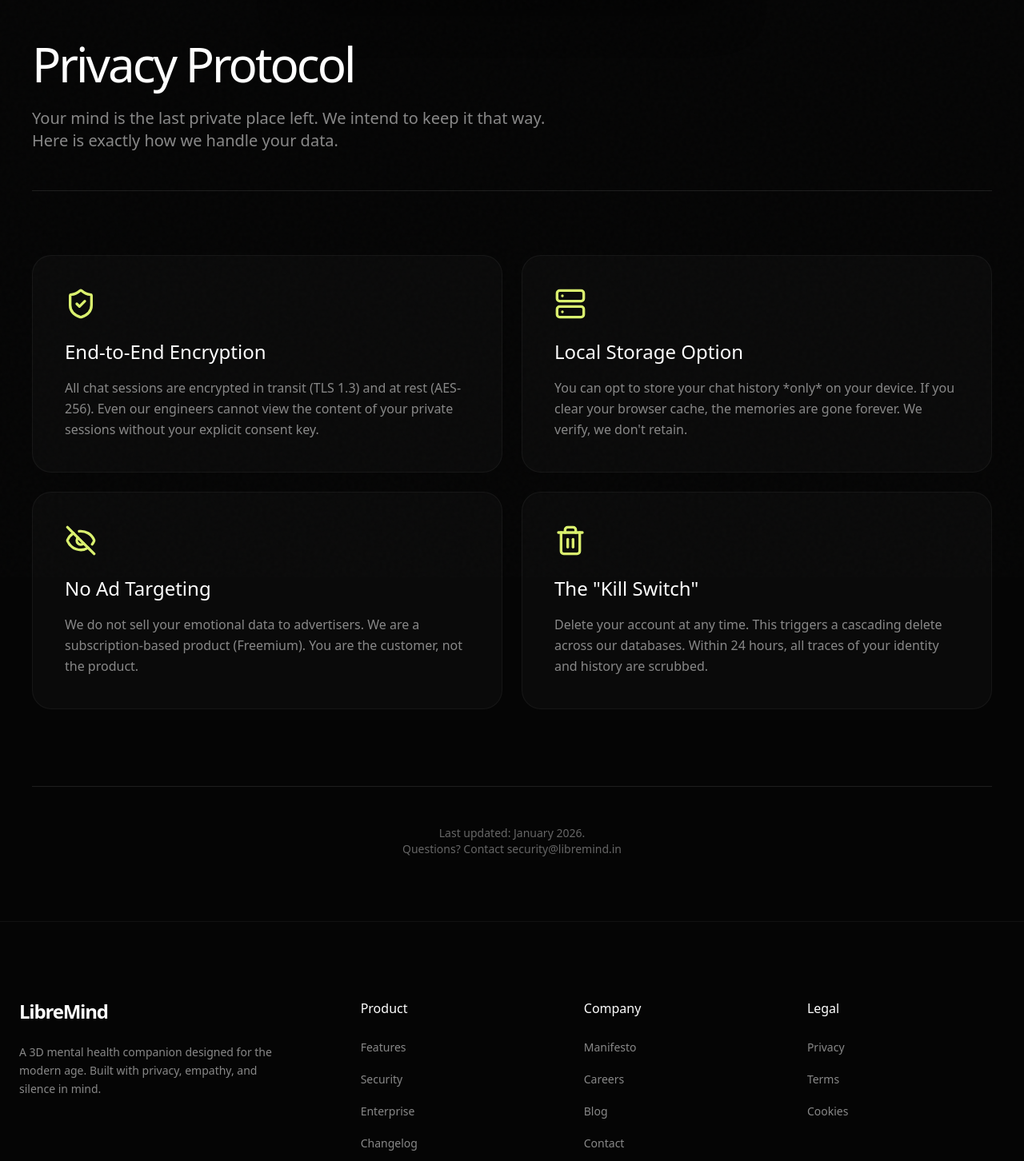
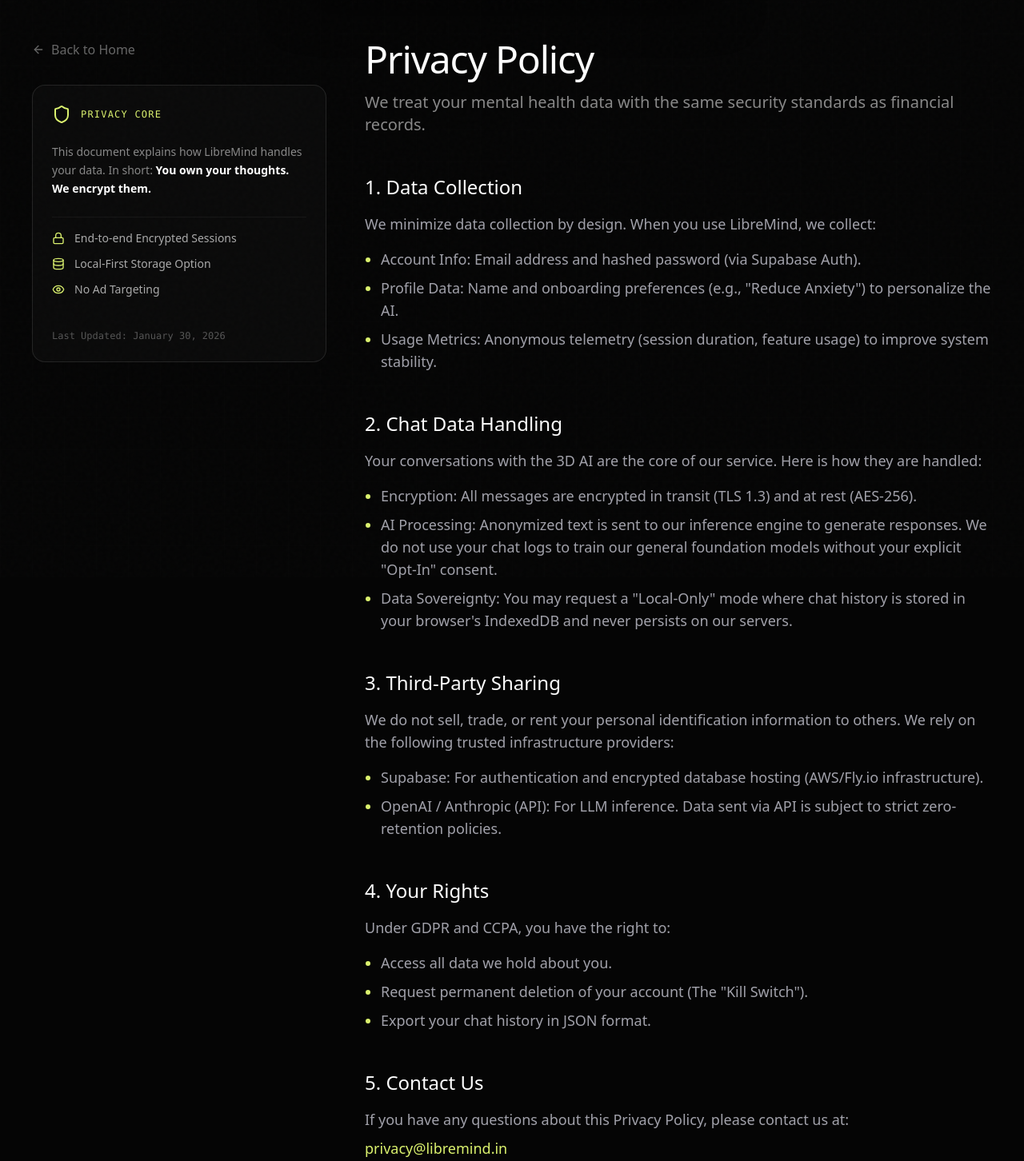
Before and after one commit to Partho-Mal/LibreMind, a Next.js app in the folder frontend/: page /privacy in a window 1280 px wide. Shown: the part 78-1530 px from the top of the page at 80% size. Built offline with nearby package versions, Linux system fonts and the light colour scheme.

Commit message:
added footer

```diff
--- a/frontend/app/(site)/privacy/page.tsx
+++ b/frontend/app/(site)/privacy/page.tsx
@@ -1,75 +1,130 @@
 // frontend/app/(site)/privacy/page.tsx
+import Link from "next/link";
+import { ArrowLeft, Shield, Lock, Eye, Database } from "lucide-react";
 
-import { ShieldCheck, Server, Trash2, EyeOff } from "lucide-react";
-
-export default function PrivacyPage() {
+export default function PrivacyPolicyPage() {
   return (
     <div className="min-h-screen bg-[#050505] pt-32 pb-20 px-6">
 
-      {/* 1. Header */}
-      <div className="max-w-[1200px] mx-auto mb-20 border-b border-white/10 pb-12">
-        <h1 className="text-5xl md:text-6xl font-medium text-white tracking-tighter mb-6">
-          Privacy Protocol
-        </h1>
-        <p className="text-xl text-[#888] max-w-2xl">
-          Your mind is the last private place left. We intend to keep it that way.
-          Here is exactly how we handle your data.
+      {/* Background Grid */}
+      <div className="absolute inset-0 pointer-events-none opacity-[0.03]"
+           style={{ backgroundImage: 'linear-gradient(#333 1px, transparent 1px), linear-gradient(90deg, #333 1px, transparent 1px)', backgroundSize: '40px 40px' }}
+      />
+
+      <div className="relative z-10 max-w-[1200px] mx-auto grid grid-cols-1 lg:grid-cols-12 gap-12">
+
+        {/* LEFT: Navigation & Summary */}
+        <div className="lg:col-span-4 lg:sticky lg:top-32 h-fit">
+          <Link href="/" className="inline-flex items-center gap-2 text-[#666] hover:text-white mb-8 transition-colors">
+            <ArrowLeft size={16} /> Back to Home
+          </Link>
+
+          <div className="rounded-2xl border border-white/10 bg-[#0A0A0A] p-6 space-y-6">
+             <div className="flex items-center gap-3 text-[#dbf26e]">
+               <Shield size={24} />
+               <span className="font-mono text-xs uppercase tracking-widest">Privacy Core</span>
+             </div>
+             <p className="text-sm text-[#888] leading-relaxed">
+               This document explains how LibreMind handles your data. In short:
+               <strong className="text-white"> You own your thoughts. We encrypt them.</strong>
+             </p>
+
+             <div className="space-y-3 pt-4 border-t border-white/5">
+                <SummaryItem icon={Lock} text="End-to-end Encrypted Sessions" />
+                <SummaryItem icon={Database} text="Local-First Storage Option" />
+                <SummaryItem icon={Eye} text="No Ad Targeting" />
+             </div>
+
+             <div className="pt-4 text-xs text-[#555] font-mono">
+               Last Updated: January 30, 2026
+             </div>
+          </div>
+        </div>
+
+        {/* RIGHT: Legal Text */}
+        <div className="lg:col-span-8">
+          <div className="mb-12">
+            <h1 className="text-4xl md:text-5xl font-medium text-white mb-4 tracking-tight">Privacy Policy</h1>
+            <p className="text-xl text-[#888]">
+              We treat your mental health data with the same security standards as financial records.
             </p>
           </div>
 
-      {/* 2. Security Cards */}
-      <div className="max-w-[1200px] mx-auto grid grid-cols-1 md:grid-cols-2 gap-6 mb-24">
+          <div className="space-y-12 text-[#A1A1AA] leading-relaxed">
 
-        {/* Card 1 */}
-        <div className="p-10 rounded-3xl bg-[#0A0A0A] border border-white/5">
-          <ShieldCheck className="text-[#dbf26e] h-10 w-10 mb-6" />
-          <h3 className="text-2xl text-white font-medium mb-4">End-to-End Encryption</h3>
-          <p className="text-[#888] leading-relaxed">
-            All chat sessions are encrypted in transit (TLS 1.3) and at rest (AES-256).
-            Even our engineers cannot view the content of your private sessions without your explicit consent key.
+            <Section title="1. Data Collection">
+              <p>
+                We minimize data collection by design. When you use LibreMind, we collect:
               </p>
-        </div>
+              <ul className="list-disc pl-5 mt-4 space-y-2 marker:text-[#dbf26e]">
+                <li><strong>Account Info:</strong> Email address and hashed password (via Supabase Auth).</li>
+                <li><strong>Profile Data:</strong> Name and onboarding preferences (e.g., "Reduce Anxiety") to personalize the AI.</li>
+                <li><strong>Usage Metrics:</strong> Anonymous telemetry (session duration, feature usage) to improve system stability.</li>
+              </ul>
+            </Section>
 
-        {/* Card 2 */}
-        <div className="p-10 rounded-3xl bg-[#0A0A0A] border border-white/5">
-          <Server className="text-[#dbf26e] h-10 w-10 mb-6" />
-          <h3 className="text-2xl text-white font-medium mb-4">Local Storage Option</h3>
-          <p className="text-[#888] leading-relaxed">
-            You can opt to store your chat history *only* on your device.
-            If you clear your browser cache, the memories are gone forever. We verify, we don't retain.
+            <Section title="2. Chat Data Handling">
+              <p>
+                Your conversations with the 3D AI are the core of our service. Here is how they are handled:
               </p>
-        </div>
+              <ul className="list-disc pl-5 mt-4 space-y-2 marker:text-[#dbf26e]">
+                <li><strong>Encryption:</strong> All messages are encrypted in transit (TLS 1.3) and at rest (AES-256).</li>
+                <li><strong>AI Processing:</strong> Anonymized text is sent to our inference engine to generate responses. We do <strong>not</strong> use your chat logs to train our general foundation models without your explicit "Opt-In" consent.</li>
+                <li><strong>Data Sovereignty:</strong> You may request a "Local-Only" mode where chat history is stored in your browser's IndexedDB and never persists on our servers.</li>
+              </ul>
+            </Section>
 
-        {/* Card 3 */}
-        <div className="p-10 rounded-3xl bg-[#0A0A0A] border border-white/5">
-          <EyeOff className="text-[#dbf26e] h-10 w-10 mb-6" />
-          <h3 className="text-2xl text-white font-medium mb-4">No Ad Targeting</h3>
-          <p className="text-[#888] leading-relaxed">
-            We do not sell your emotional data to advertisers.
-            We are a subscription-based product (Freemium). You are the customer, not the product.
+            <Section title="3. Third-Party Sharing">
+              <p>
+                We do <strong>not</strong> sell, trade, or rent your personal identification information to others. We rely on the following trusted infrastructure providers:
               </p>
-        </div>
+              <ul className="list-disc pl-5 mt-4 space-y-2 marker:text-[#dbf26e]">
+                <li><strong>Supabase:</strong> For authentication and encrypted database hosting (AWS/Fly.io infrastructure).</li>
+                <li><strong>OpenAI / Anthropic (API):</strong> For LLM inference. Data sent via API is subject to strict zero-retention policies.</li>
+              </ul>
+            </Section>
 
-        {/* Card 4 */}
-        <div className="p-10 rounded-3xl bg-[#0A0A0A] border border-white/5">
-          <Trash2 className="text-[#dbf26e] h-10 w-10 mb-6" />
-          <h3 className="text-2xl text-white font-medium mb-4">The "Kill Switch"</h3>
-          <p className="text-[#888] leading-relaxed">
-            Delete your account at any time. This triggers a cascading delete across our databases.
-            Within 24 hours, all traces of your identity and history are scrubbed.
+            <Section title="4. Your Rights">
+              <p>
+                Under GDPR and CCPA, you have the right to:
               </p>
-        </div>
+              <ul className="list-disc pl-5 mt-4 space-y-2 marker:text-[#dbf26e]">
+                <li>Access all data we hold about you.</li>
+                <li>Request permanent deletion of your account (The "Kill Switch").</li>
+                <li>Export your chat history in JSON format.</li>
+              </ul>
+            </Section>
+
+            <Section title="5. Contact Us">
+              <p>
+                If you have any questions about this Privacy Policy, please contact us at:
+                <br/>
+                <a href="mailto:privacy@libremind.in" className="text-[#dbf26e] hover:underline mt-2 inline-block">privacy@libremind.in</a>
+              </p>
+            </Section>
 
           </div>
-
-      {/* 3. Footer Note */}
-      <div className="max-w-[1200px] mx-auto text-center border-t border-white/10 pt-12">
-        <p className="text-[#666] text-sm">
-          Last updated: January 2026. <br/>
-          Questions? Contact security@libremind.in
-        </p>
         </div>
-
+      </div>
     </div>
   );
 }
+
+// Helper Components
+function Section({ title, children }: { title: string, children: React.ReactNode }) {
+  return (
+    <section>
+      <h2 className="text-2xl font-medium text-white mb-4">{title}</h2>
+      <div className="text-lg font-light">{children}</div>
+    </section>
+  );
+}
+
+function SummaryItem({ icon: Icon, text }: any) {
+  return (
+    <div className="flex items-center gap-3 text-sm text-[#AAA]">
+      <Icon size={16} className="text-[#dbf26e]" />
+      <span>{text}</span>
+    </div>
+  );
+}
--- /dev/null
+++ b/frontend/app/(site)/terms/page.tsx
@@ -0,0 +1,124 @@
+// frontend/app/(site)/terms/page.tsx
+import Link from "next/link";
+import { ArrowLeft, AlertTriangle, FileText, CheckCircle } from "lucide-react";
+
+export default function TermsPage() {
+  return (
+    <div className="min-h-screen bg-[#050505] pt-32 pb-20 px-6">
+
+       <div className="absolute inset-0 pointer-events-none opacity-[0.03]"
+           style={{ backgroundImage: 'linear-gradient(#333 1px, transparent 1px), linear-gradient(90deg, #333 1px, transparent 1px)', backgroundSize: '40px 40px' }}
+      />
+
+      <div className="relative z-10 max-w-[1200px] mx-auto grid grid-cols-1 lg:grid-cols-12 gap-12">
+
+        {/* LEFT: Sidebar */}
+        <div className="lg:col-span-4 lg:sticky lg:top-32 h-fit">
+          <Link href="/" className="inline-flex items-center gap-2 text-[#666] hover:text-white mb-8 transition-colors">
+            <ArrowLeft size={16} /> Back to Home
+          </Link>
+
+          <div className="rounded-2xl border border-white/10 bg-[#0A0A0A] p-6 space-y-6">
+             <div className="flex items-center gap-3 text-[#dbf26e]">
+               <FileText size={24} />
+               <span className="font-mono text-xs uppercase tracking-widest">Agreement</span>
+             </div>
+             <p className="text-sm text-[#888] leading-relaxed">
+               By using LibreMind, you agree to these terms. Please read the Medical Disclaimer carefully.
+             </p>
+             <div className="pt-4 text-xs text-[#555] font-mono">
+               Effective: January 30, 2026
+             </div>
+          </div>
+        </div>
+
+        {/* RIGHT: Legal Text */}
+        <div className="lg:col-span-8">
+
+          {/* CRITICAL MEDICAL DISCLAIMER BOX */}
+          <div className="mb-12 rounded-2xl border border-red-500/20 bg-red-900/10 p-8">
+            <div className="flex items-start gap-4">
+              <AlertTriangle className="text-red-500 mt-1 shrink-0" size={24} />
+              <div>
+                <h3 className="text-xl font-medium text-red-500 mb-2">Not a Medical Device</h3>
+                <p className="text-red-200/80 leading-relaxed">
+                  LibreMind is an AI wellness companion, <strong>not a doctor or licensed therapist</strong>.
+                  It cannot diagnose mental health conditions or prescribe medication.
+                  If you are in crisis or having thoughts of self-harm, please close this app and call emergency services immediately.
+                </p>
+              </div>
+            </div>
+          </div>
+
+          <div className="mb-12">
+            <h1 className="text-4xl md:text-5xl font-medium text-white mb-4 tracking-tight">Terms of Service</h1>
+            <p className="text-xl text-[#888]">
+              The rules of engagement for our digital space.
+            </p>
+          </div>
+
+          <div className="space-y-12 text-[#A1A1AA] leading-relaxed">
+
+            <Section title="1. Acceptance of Terms">
+              <p>
+                By creating an account or accessing LibreMind, you confirm that you are at least 18 years old and capable of entering into a binding contract. If you do not agree to these terms, you must not use our services.
+              </p>
+            </Section>
+
+            <Section title="2. Acceptable Use">
+              <p>
+                You agree to use LibreMind only for lawful purposes. You represent, warrant, and agree that you will not:
+              </p>
+              <ul className="list-disc pl-5 mt-4 space-y-2 marker:text-[#dbf26e]">
+                <li>Use the service to generate hate speech, violence, or illegal content.</li>
+                <li>Attempt to reverse engineer the 3D rendering engine or AI prompts.</li>
+                <li>Use the service to provide medical advice to others.</li>
+                <li>Share your account credentials with third parties.</li>
+              </ul>
+            </Section>
+
+            <Section title="3. AI Limitations">
+              <p>
+                You acknowledge that:
+              </p>
+              <ul className="list-disc pl-5 mt-4 space-y-2 marker:text-[#dbf26e]">
+                <li>LibreMind is powered by Artificial Intelligence and may occasionally generate incorrect or "hallucinated" information.</li>
+                <li>The AI's responses are generated based on patterns, not conscious thought or medical training.</li>
+                <li>We are not liable for any actions you take based on advice provided by the AI.</li>
+              </ul>
+            </Section>
+
+            <Section title="4. Intellectual Property">
+              <p>
+                The "LibreMind" name, the 3D avatar design, and the source code are the exclusive property of LibreMind Inc.
+                However, you retain full ownership of the text content of your personal chat history.
+              </p>
+            </Section>
+
+            <Section title="5. Termination">
+              <p>
+                We reserve the right to suspend or terminate your account at our sole discretion, without notice, for conduct that we believe violates these Terms of Service or is harmful to other users, us, or third parties, or for any other reason.
+              </p>
+            </Section>
+
+            <Section title="6. Liability">
+              <p>
+                To the maximum extent permitted by law, LibreMind Inc. shall not be liable for any indirect, incidental, special, consequential, or punitive damages, or any loss of profits or revenues, whether incurred directly or indirectly.
+              </p>
+            </Section>
+
+          </div>
+        </div>
+      </div>
+    </div>
+  );
+}
+
+function Section({ title, children }: { title: string, children: React.ReactNode }) {
+  return (
+    <section>
+      <h2 className="text-2xl font-medium text-white mb-4">{title}</h2>
+      <div className="text-lg font-light">{children}</div>
+    </section>
+  );
+}
--- a/frontend/components/Footer.tsx
+++ b/frontend/components/Footer.tsx
@@ -2,10 +2,24 @@
 import Link from 'next/link';
 
 export default function Footer() {
+  // Updated structure: name + href
   const links = {
-    Product: ['Features', 'Security', 'Enterprise', 'Changelog'],
-    Company: ['Manifesto', 'Careers', 'Blog', 'Contact'],
-    Legal: ['Privacy', 'Terms', 'Cookies']
+    Product: [
+      { name: 'Features', href: '/features' },
+      { name: 'Method', href: '/method' },      // Points to "The Science" page
+      { name: 'Security', href: '/privacy' },   // Re-using privacy for security context
+      { name: 'Changelog', href: '#' },         // Placeholder
+    ],
+    Company: [
+      { name: 'About', href: '/about' },
+      { name: 'Careers', href: '#' },
+      { name: 'Contact', href: '#contact' },    // Scrolls to contact section if on home
+    ],
+    Legal: [
+      { name: 'Privacy Policy', href: '/privacy' },
+      { name: 'Terms of Service', href: '/terms' },
+      { name: 'Medical Disclaimer', href: '/terms' }, // Important for health apps
+    ]
   };
 
   return (
@@ -32,13 +46,12 @@
                 <h4 className="text-white font-medium mb-6">{category}</h4>
                 <ul className="space-y-4">
                   {items.map((item) => (
-                    <li key={item}>
+                    <li key={item.name}>
                       <Link
-                        href="#"
-                        // Hover color fixed to explicit Matcha hex
+                        href={item.href}
                         className="text-[#888] hover:text-[#dbf26e] text-sm transition-colors"
                       >
-                        {item}
+                        {item.name}
                       </Link>
                     </li>
                   ))}
```
Also changed, not shown: 1 other file (tests, documents, lock files or other folders). Lines whose indentation alone changed are shown as unchanged.
